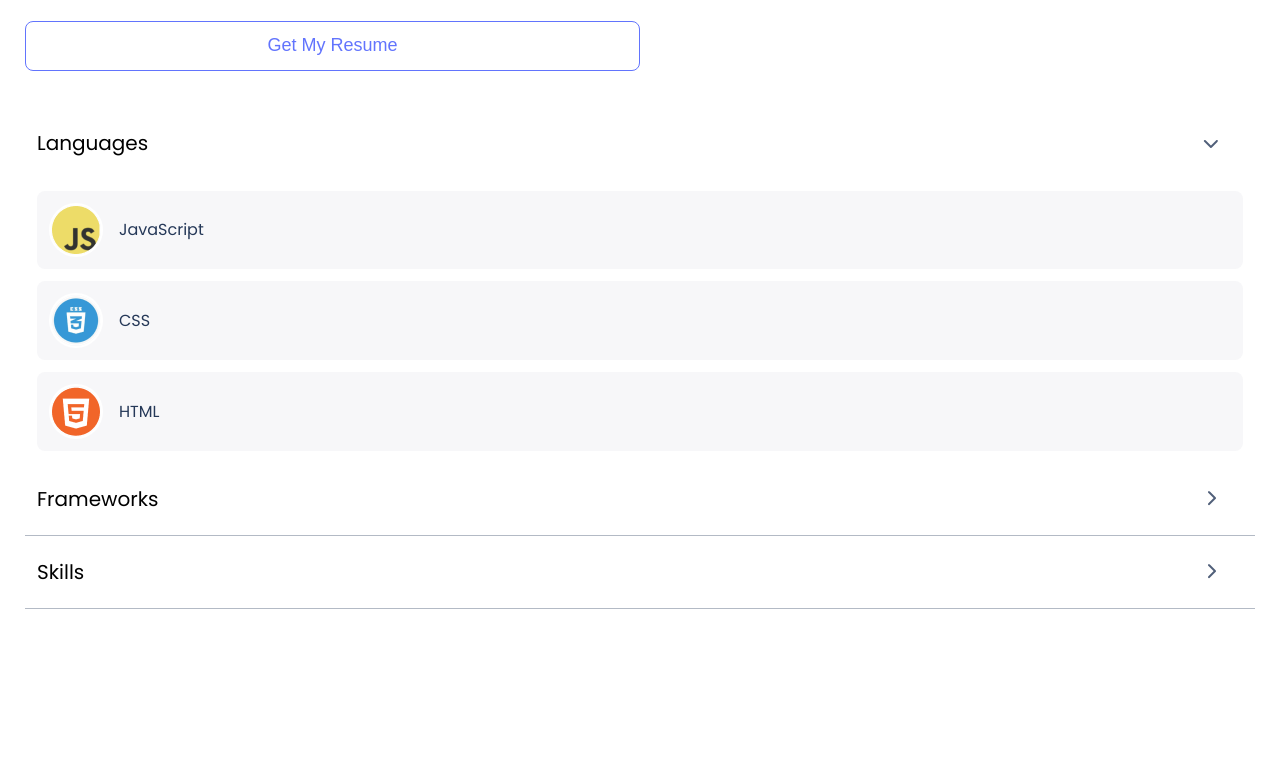
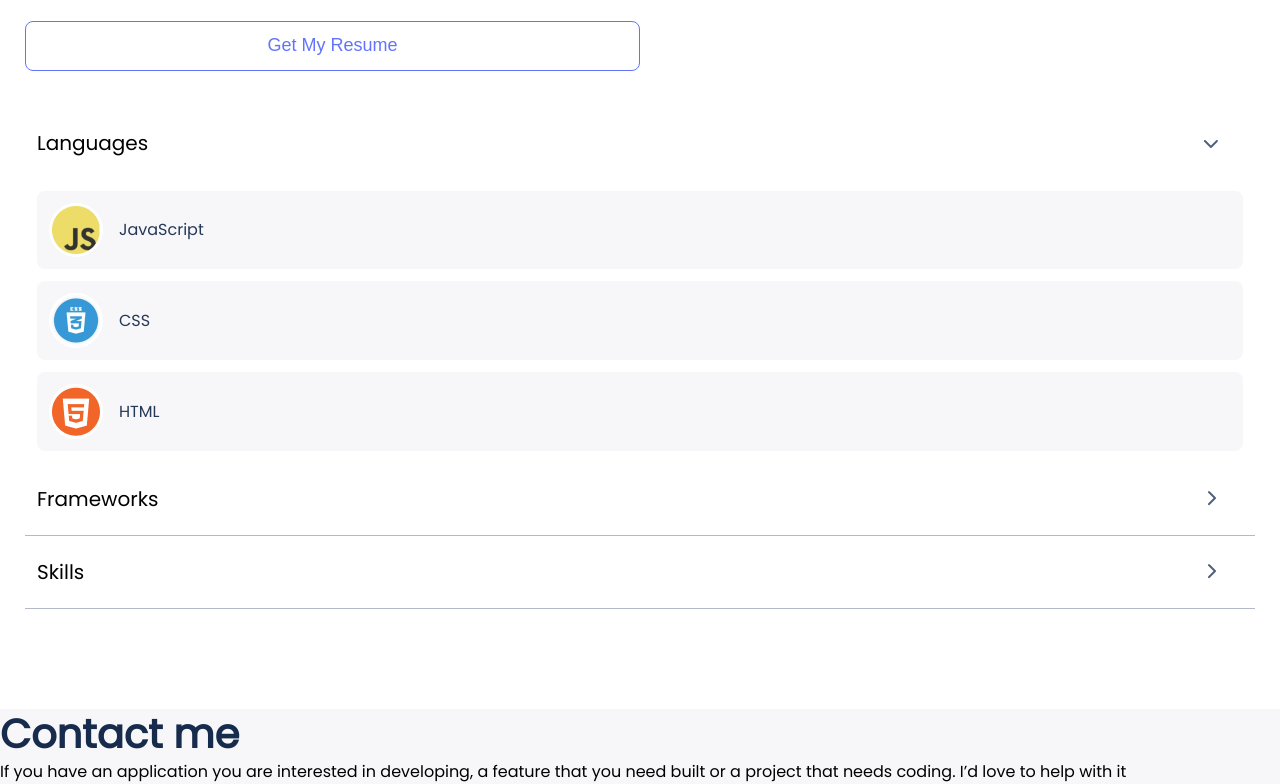
Before and after one commit to simplegoose/portfolio-project, a website: page index.html in a window 1280 px wide. Shown: the part 6261-7045 px from the top of the page. Before the commit the page ends 6970 px from the top, so only its background shows below. Drawn offline with Linux system fonts and the light colour scheme.

Commit message:
On index.html - Create contact section - Add header and description to section-contact

```diff
--- a/index.html
+++ b/index.html
@@ -189,6 +189,14 @@
           </ul>
         </article>
       </section>
+
+      <section class="contact" id="contact">
+        <div class="wrapper">
+          <h2 class="section-header">Contact me</h2>
+          <p class="description">If you have an application you are interested in developing,
+            a feature that you need built or a project that needs coding. I’d love to help with it </p>
+        </div>
+      </section>
     </main>
   </div>
 </body>
```
